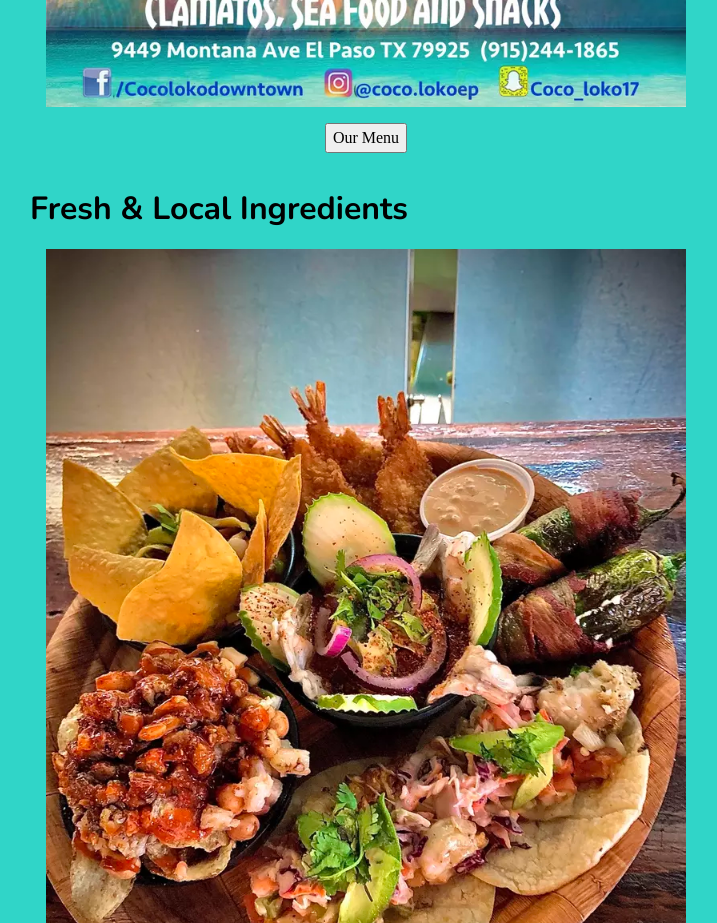
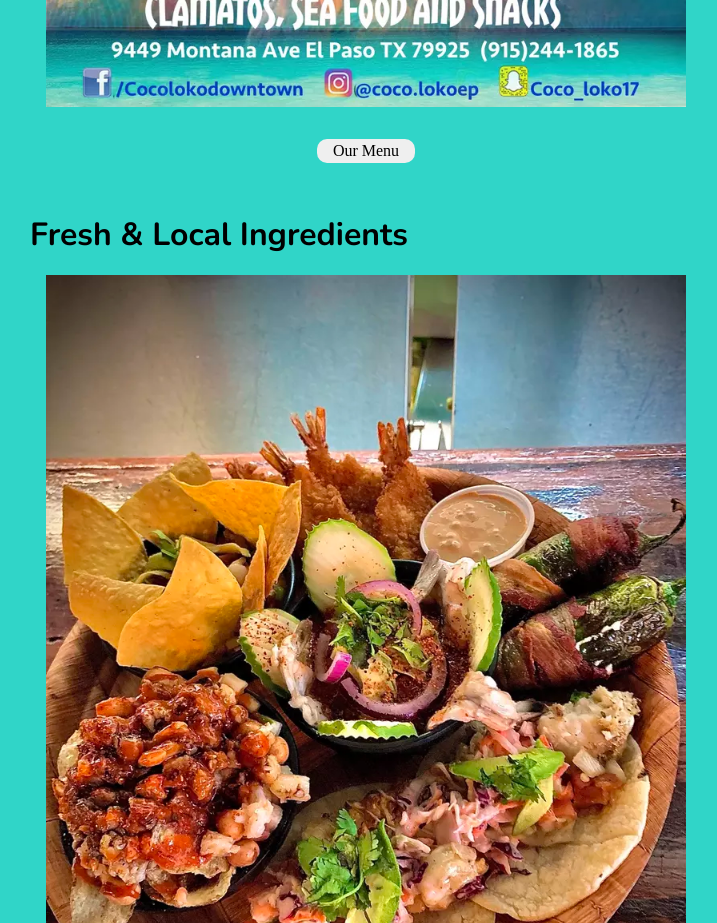
Before and after one commit to Eric-Santos/cocolokoep, a React (Create React App) app: page / in a window 1280 px wide. Shown: the part 2560-3483 px from the top of the page, without its empty margins (274-991 px from the left). Built offline with nearby package versions, Linux system fonts and the light colour scheme.

Commit message:
fixed featured button

```diff
--- a/src/styles/home.css
+++ b/src/styles/home.css
@@ -33,6 +33,12 @@
     height: auto;
     width: 50vw;
   }
+}
+.home .featured button {
+  border: none;
+  border-radius: 10px;
+  margin: 1rem;
+  padding: 0 1rem;
 }
 .home .foods-title {
   display: flex;
--- a/src/styles/home.less
+++ b/src/styles/home.less
@@ -36,6 +36,12 @@
             height: auto;
             width: 50vw;
             }
+        }
+        button {
+            border: none;
+            border-radius: 10px;
+            margin: 1rem;
+            padding: 0 1rem;
         }
     }
     .foods-title {
```
